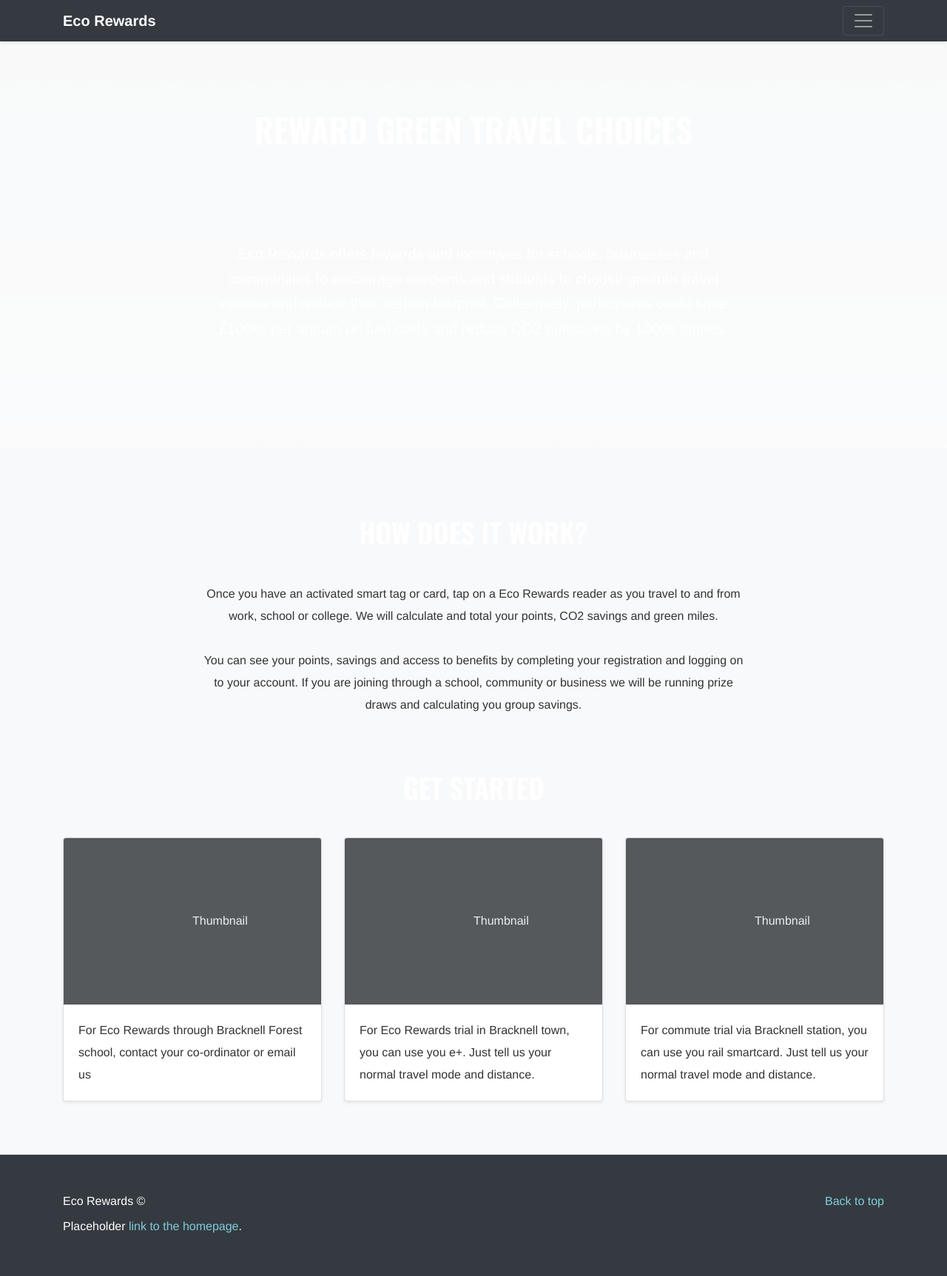
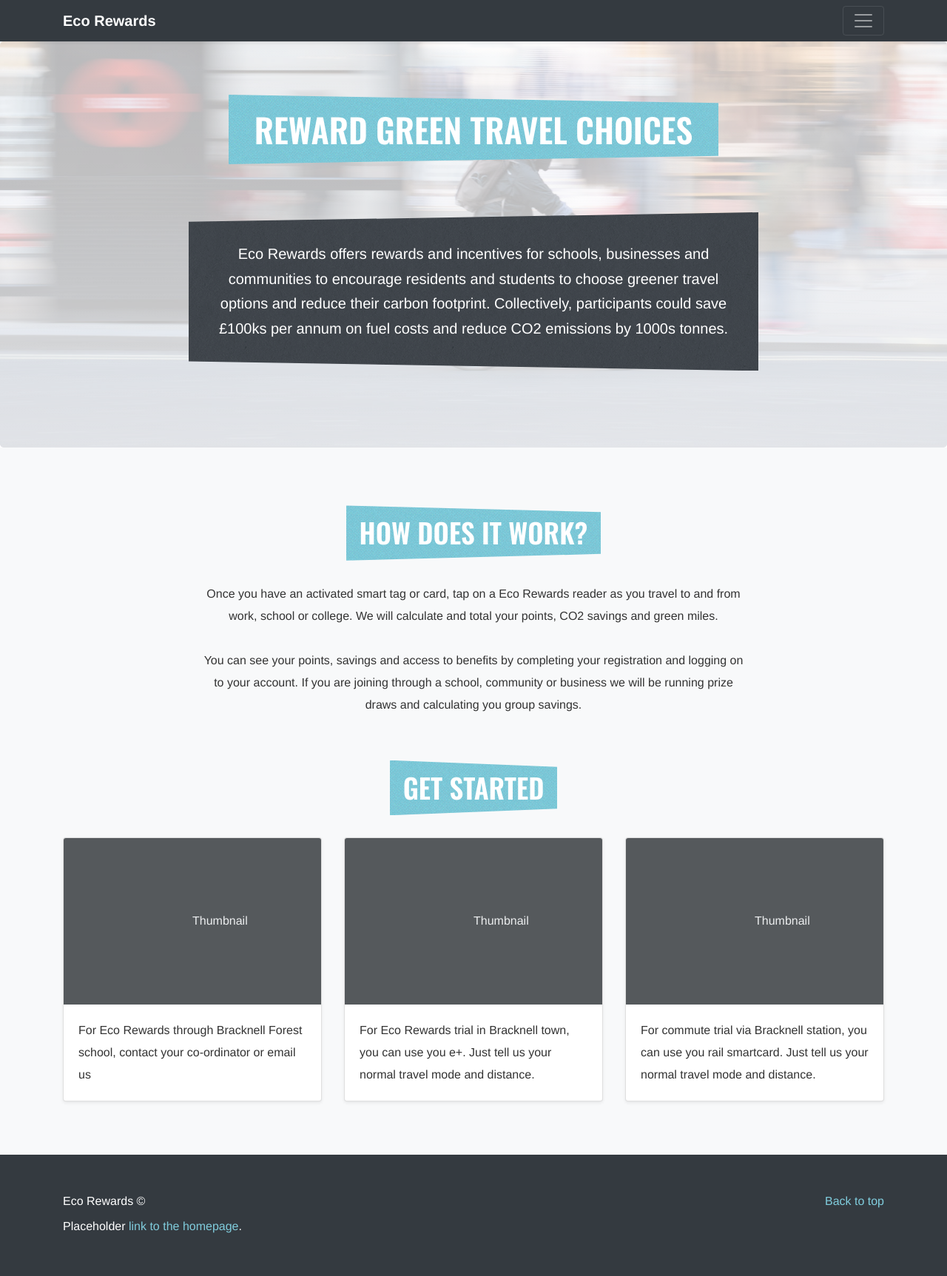
Before and after one commit to EcoRewards/ecorewards.co.uk, a Jekyll site: the page built from index.html, in a window 1280 px wide. Shown: the whole page at 74% size. Built offline with Jekyll 4.4.1, drawn with Linux system fonts in a browser that asks for light colours; some web fonts are replaced.

Commit message:
relative css

```diff
--- a/_sass/jumbotron.scss
+++ b/_sass/jumbotron.scss
@@ -3,7 +3,7 @@
   padding-top: 3rem;
   padding-bottom: 3rem;
   margin-bottom: 0;
-  background-image: linear-gradient(to bottom, rgba(255,255,255,0.7) 0%,rgba(255,255,255,0.8) 100%), url("./assets/image/jumbotron-background.jpg");
+  background-image: linear-gradient(to bottom, rgba(255,255,255,0.7) 0%,rgba(255,255,255,0.8) 100%), url("../image/jumbotron-background.jpg");
   background-size: cover;
   color: $color-black;
 }
@@ -19,7 +19,7 @@
 .jumbotron p {
   color: $color-white;
   line-height: 2.1rem;
-  background: url("./assets/image/bg-dark.png") repeat;
+  background: url("../image/bg-dark.png") repeat;
   padding: 40px 25px;
   margin-top: 30px;
   clip-path: polygon(0 6%, 100% 0, 100% 100%, 0% 94%);
--- a/_sass/main.scss
+++ b/_sass/main.scss
@@ -13,7 +13,7 @@ h1, h2, h3, h4, h5, h6 {
   font-family: $font-header;
   line-height: 1.2;
   color: $color-white;
-  background: url("./assets/image/bg.png") repeat;
+  background: url("../image/bg.png") repeat;
   font-weight: normal;
   display: inline-block;
   padding: 15px 18px;
```
